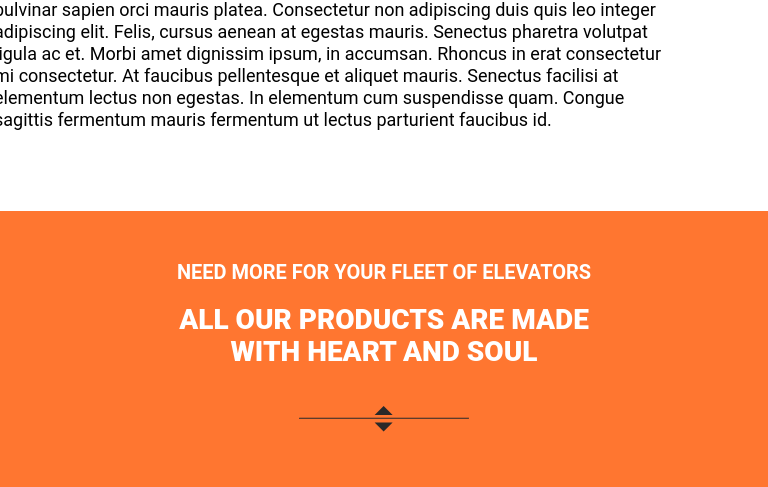
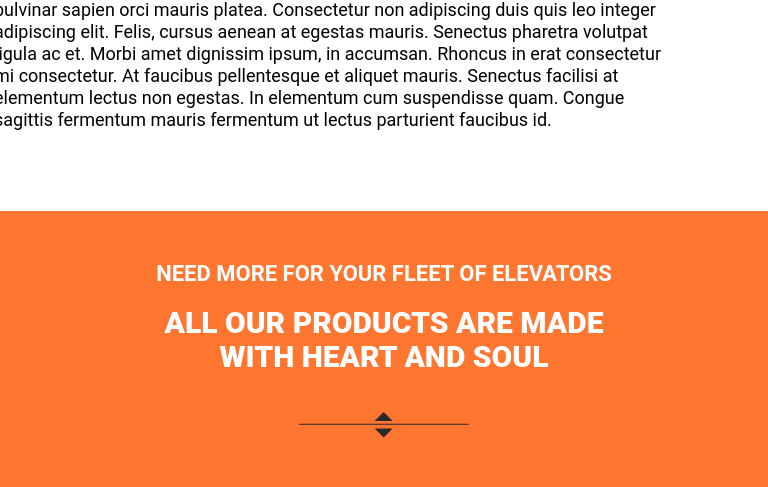
Before and after one commit to Btbdev/Sublight_Engines_Landing_Page, a PHP site: page / in a window 768 px wide. Shown: the part 2986-3473 px from the top of the page. Run offline with PHP 8.4, Linux system fonts and the light colour scheme.

Commit message:
last checkout done

```diff
--- a/css/main.css
+++ b/css/main.css
@@ -1217,8 +1150,8 @@ h4 {
 @media screen and (min-width: 376px) and (max-width: 768px) {
 
     .wrapper span {
-        font-size: 20px;
-        line-height: 23px;
+        font-size: 22px;
+        line-height: 25px;
         padding-bottom: 20px;
         white-space: initial;
     }
@@ -1311,8 +1244,8 @@ h4 {
 @media screen and (min-width: 768px) and (max-width: 1280px) {
 
     .wrapper span {
-        font-size: 20px;
-        line-height: 23px;
+        font-size: 22px;
+        line-height: 25px;
         padding: 20px;
     }
 
@@ -1321,8 +1254,8 @@ h4 {
         font-family: 'Roboto';
         font-style: normal;
         font-weight: 900;
-        font-size: 28px;
-        line-height: 32px;
+        font-size: 30px;
+        line-height: 34px;
         text-align: center;
         text-transform: uppercase;
         color: #FFFFFF;
--- a/index.html
+++ b/index.html
@@ -14,11 +14,8 @@
         <meta property="og:title" content="Sublight Engines Elevator Cab Controls: Our Mission - Take You To The Top!">
         <meta property="og:url" content="https://btbdev.github.io/Sublight_Engines_Landing_Page/">
         <meta property="og:site_name" content="Sublight Engines">
-        <meta property="og:image" content="">
-        <meta name="twitter:card" content="">
         <meta name="twitter:title" content="Sublight Engines Elevator Cab Controls: Our Mission - Take You To The Top!">
         <meta name="twitter:description" content="Your online one-stop for elevator services, products or service request that will suit your needs.">
-        <meta name="twitter:image" content="">
         <meta name="robots" content="index, follow">
 
 
```
Also changed, not shown: other parts of css/main.css (+46 -98 lines).
